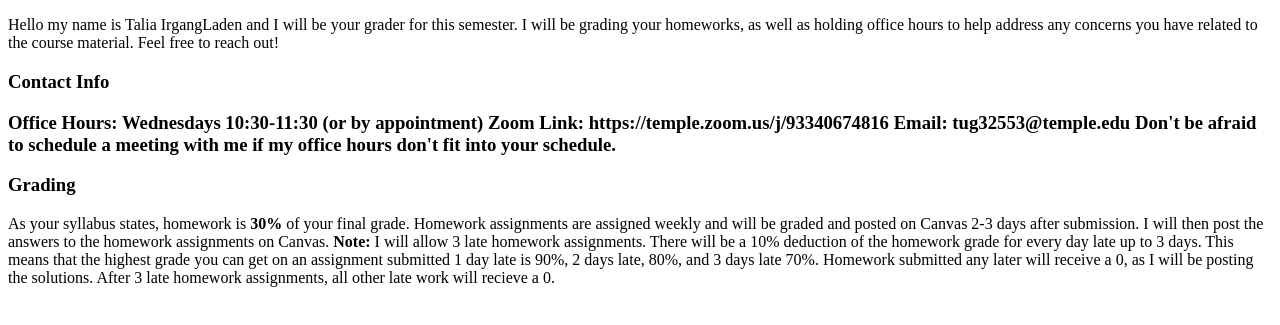
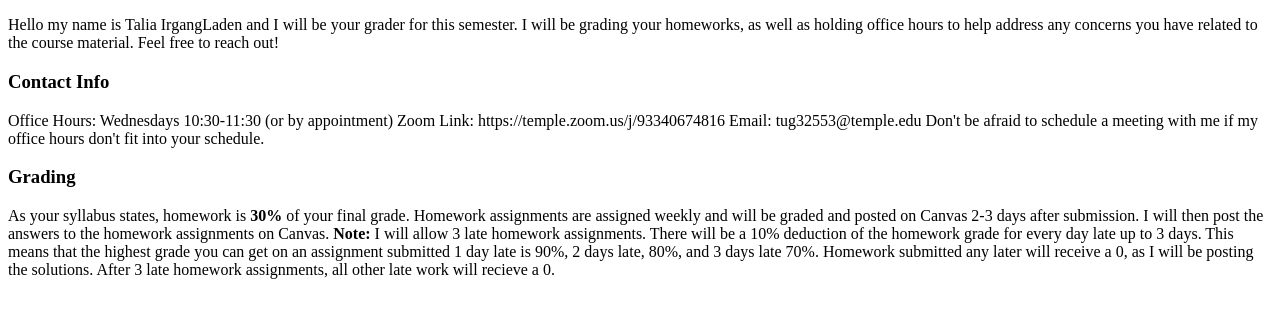
Before and after one commit to taliairglad/CIS2033, a plain HTML site: page index.html in a window 1280 px wide. Shown: the part 91-416 px from the top of the page. Drawn offline with Linux system fonts and the light colour scheme.

Commit message:
Update index.html

```diff
--- a/index.html
+++ b/index.html
@@ -2,9 +2,9 @@
 <h3>Introduction</h3>
 Hello my name is Talia IrgangLaden and I will be your grader for this semester. I will be grading your homeworks, as well as holding office hours to help address any concerns you have related to the course material. Feel free to reach out!
 
-<h3>Contact Info<h3>
+<h3>Contact Info</h3>
 Office Hours: Wednesdays 10:30-11:30 (or by appointment)
-Zoom Link:  https://temple.zoom.us/j/93340674816
+Zoom Link:  <a ref=https://temple.zoom.us/j/93340674816>https://temple.zoom.us/j/93340674816</a>
 Email: tug32553@temple.edu
 Don't be afraid to schedule a meeting with me if my office hours don't fit into your schedule.
 
```
